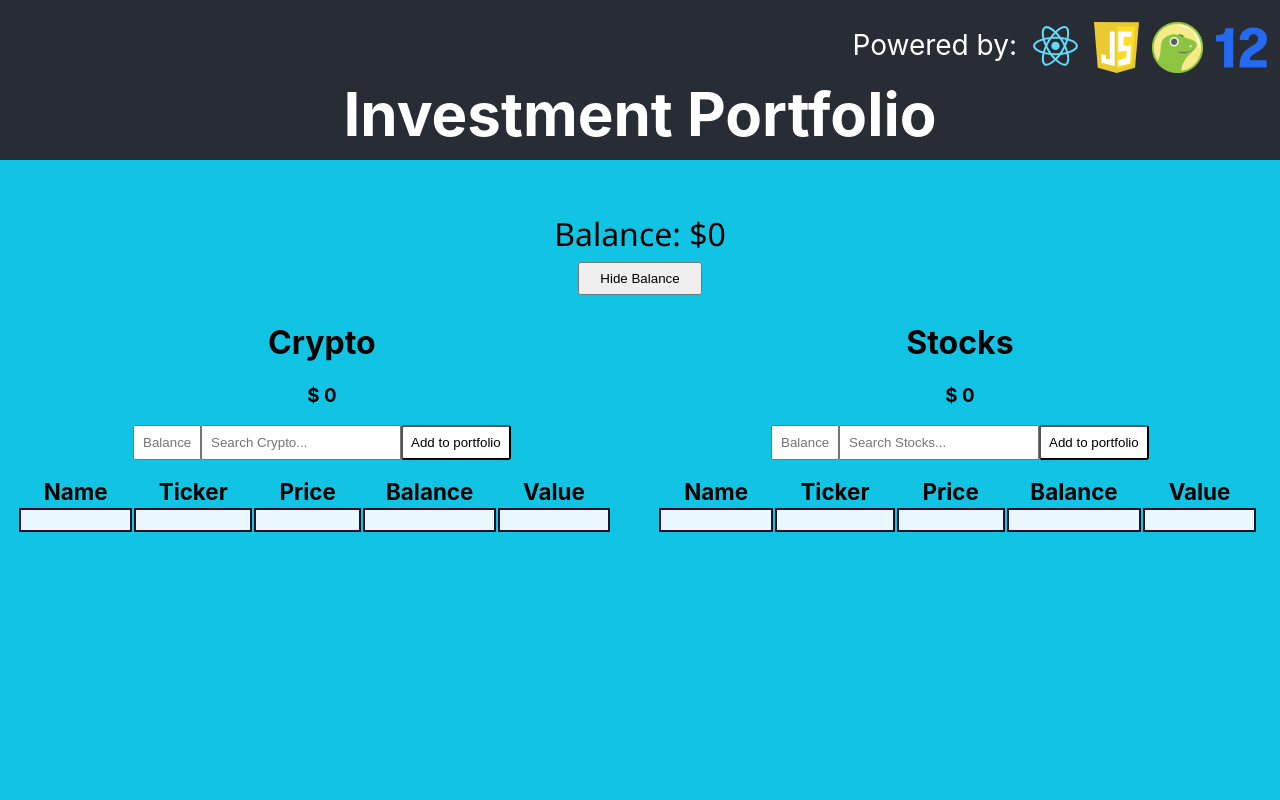
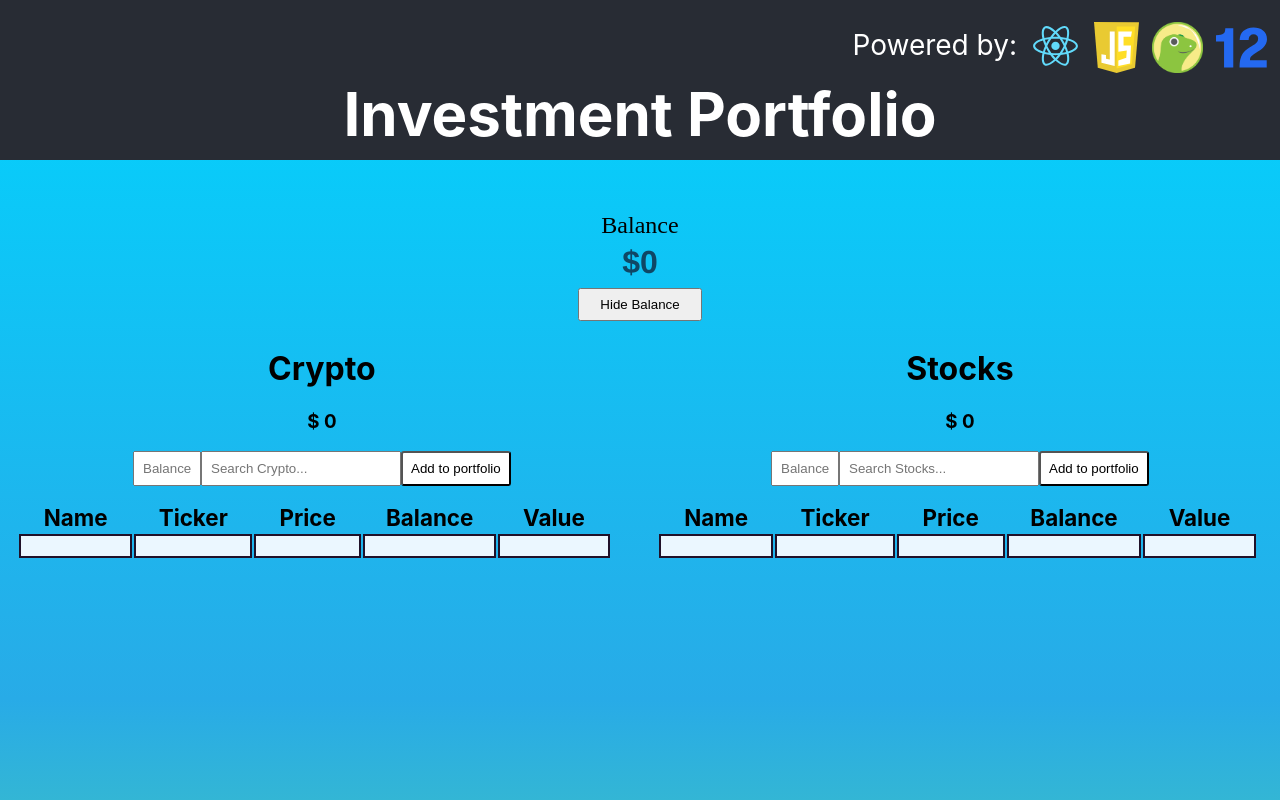
Before and after one commit to HuseynAkh/InvestmentPortfolio, a React (Create React App) app: page / in a window 1280 px wide. Shown: the top 800 px of the page. Built offline with nearby package versions, Linux system fonts and the light colour scheme.

Commit message:
working build

```diff
--- a/src/App.js
+++ b/src/App.js
@@ -1,6 +1,5 @@
-import React, {useEffect, useState} from 'react';
+import React, { useState } from 'react';
 import styled from 'styled-components';
-import axios from 'axios';
 
 import './App.css';
 
@@ -15,8 +14,9 @@ import StockHeader from './components/StockList/StockHeader';
 
 const Div = styled.div`
   text-align: center;
-  background-color: rgb(18, 196, 228);
-  min-height: 150rem;
+  background: rgb(0,212,255);
+  background: linear-gradient(180deg, rgba(0,212,255,1) 0%, rgba(40,171,231,1) 46%, rgba(100,230,133,1) 82%);
+  min-height:95rem;
 `;
 
 const Div2 = styled.div`
@@ -30,11 +30,8 @@ const Div3 = styled.div`
 
 `;
 
-const COIN_COUNT = 20;
-const formatPrice = price => parseFloat(Number(price).toFixed(3));
 
 function App(props) {
-
 
   const [showBalance, setShowBalance] = useState(true);
   const [coinData, setCoinData] = useState([]);
@@ -43,26 +40,23 @@ function App(props) {
   const [balance, setBalance] = useState('0');
 
 
-
-
-
   const handleBalanceVis = () => {
     setShowBalance(oldValue => !oldValue)
   }
 
 
   const handleRefresh = async (valueChangeID) => {
-    const newData = await axios.get(`https://api.coinpaprika.com/v1/tickers/${valueChangeID}`);
-    console.log(valueChangeID);
+    // const newData = await axios.get(`https://api.coinpaprika.com/v1/tickers/${valueChangeID}`);
+    // console.log(valueChangeID);
 
-    const newCoinData = coinData.map( function(values) {
-      let newValues = { ...values };
-      if( valueChangeID === newValues.id) {
-        newValues.price = formatPrice(newData.data.quotes['USD'].price);
-      };
-      return newValues;
-    });
-    setCoinData(newCoinData);
+    // const newCoinData = coinData.map( function(values) {
+    //   let newValues = { ...values };
+    //   if( valueChangeID === newValues.id) {
+    //     newValues.price = formatPrice(newData.data.quotes['USD'].price);
+    //   };
+    //   return newValues;
+    // });
+    // setCoinData(newCoinData);
   }
 
 
--- a/src/components/AccountBalance/AccountBalance.jsx
+++ b/src/components/AccountBalance/AccountBalance.jsx
@@ -7,11 +7,11 @@ const Section = styled.section`
   flex-flow: column;
   align-items: center;
   margin-top: 28px;
-  font-size: 2rem;
+  font-size: 1.5rem;
   text-align: left;
   padding: 1.5rem 1.5rem 0.3rem;
-  font-family: Segoe UI, Helvetica;
-  font-weight: 500;
+  font-family: Trebuchet;
+  font-weight: 400;
 `;
 
 const Button = styled.button`
@@ -22,16 +22,27 @@ const Button = styled.button`
   padding: 7px 0px 7px 0px;
 `;
 
+const P = styled.p`
+  font-weight: 600;
+  color: rgb(15,71,101);
+  margin-top: 5px;
+  margin-bottom: 0px;
+  font-size: 2rem;
+  font-family: Helvetica;
+
+`
+
 
 export default function AccountBalance(props) {
   const buttonText = props.showBalance ? 'Hide Balance' : 'Show Balance';
   let content = '*******';
   if ( props.showBalance ){
-    content = <>Balance: ${props.amount}</>
+    content = <>${props.amount}</>
   }
   return (
     <Section>
-        {content}
+        <>Balance </>
+        <P> {content} </P>
         <Button onClick={props.handleBalanceVis}>{buttonText}</Button>
     </Section>
   );
--- a/src/components/CoinList/CoinHeader.jsx
+++ b/src/components/CoinList/CoinHeader.jsx
@@ -1,12 +1,9 @@
-import React, {useEffect, useState} from 'react';
+import React, { useState } from 'react';
 import axios from 'axios';
 
 import CoinList from './CoinList';
-
-import PropTypes from 'prop-types';
 import styled from 'styled-components';
 
-const COIN_COUNT = 20;
 const formatPrice = price => parseFloat(Number(price).toFixed(3));
 
 const Input1 = styled.input`
--- a/src/components/StockList/StockHeader.jsx
+++ b/src/components/StockList/StockHeader.jsx
@@ -1,9 +1,8 @@
-import React, {useEffect, useState} from 'react';
+import React, { useState } from 'react';
 import axios from 'axios';
 
 import StockList from './StockList'
 
-import PropTypes from 'prop-types';
 import styled from 'styled-components';
 
 
@@ -48,10 +47,10 @@ export default function StockHeader(props) {
     const queryPrice = async(ticker) =>{
       //TEMP
       const response = await axios.get(`https://api.twelvedata.com/stocks?country=united-states&symbol=${ticker}`);
-      const price = 10;
+      // const price = 10;
       //REAL
       // const response = await axios.get(`https://api.twelvedata.com/stocks?country=united-states&symbol=${ticker}&apikey=3e4903f2a4c94528b6618350d27e4201`);
-      // const price = await axios.get(`https://api.twelvedata.com/price?symbol=${ticker}&apikey=3e4903f2a4c94528b6618350d27e4201`);
+      const price = await axios.get(`https://api.twelvedata.com/price?symbol=${ticker}&apikey=3e4903f2a4c94528b6618350d27e4201`);
       console.log(response.data);
       const stockPriceData = [
         {
@@ -59,11 +58,11 @@ export default function StockHeader(props) {
           name: response.data.data[0].name,
           ticker: response.data.data[0].symbol,
           balance: formatPrice(balance),
-          price: formatPrice(price), // price changed for API wait
-          value: formatPrice(balance * price) // price changed for API wait
+          price: formatPrice(price.data.price), // price changed for API wait
+          value: formatPrice(balance * price.data.price) // price changed for API wait
         },
       ]
-      let change = formatPrice(balance * price);
+      let change = formatPrice(balance * price.data.price);
       //Data to Float & String (add/remove commas)
       setTotalVal((formatPrice((parseFloat((totalVal).replace(/,/g, ''))) + change)).toLocaleString());
       props.totalBalance((formatPrice((parseFloat(((props.balance) + "").replace(/,/g, ''))) + change)).toLocaleString());
```
